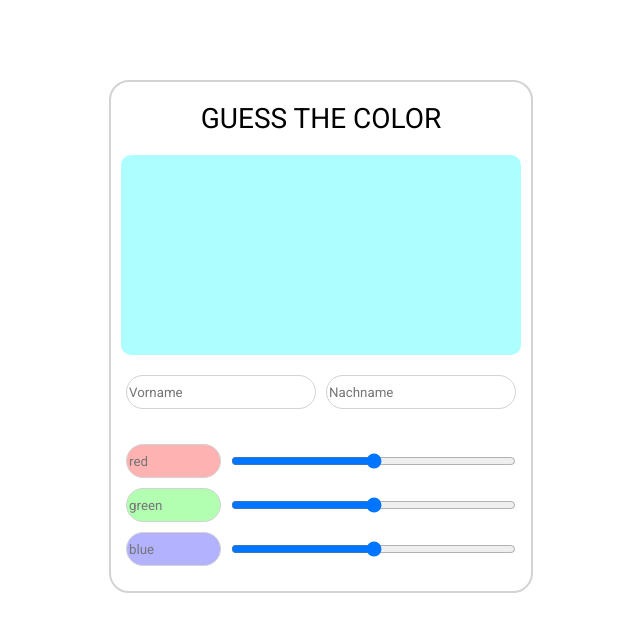
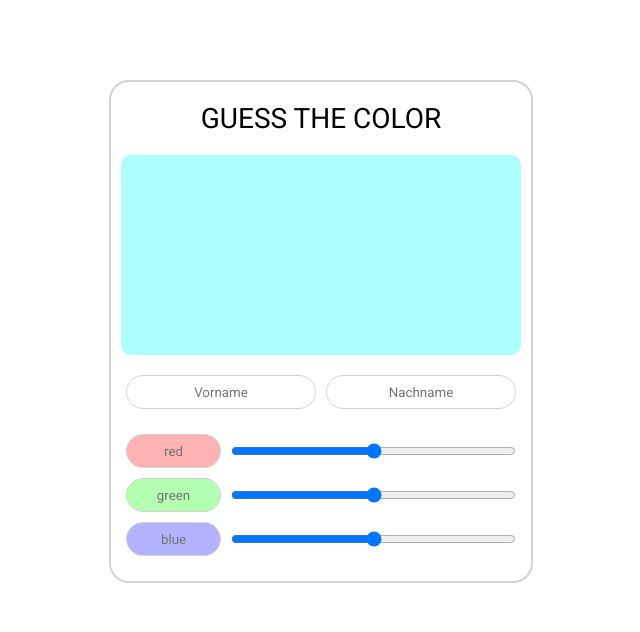
Before and after one commit to aledomakis/colour-guesser, a React (Create React App) app: page / in a window 1280 px wide. Shown: the top 632 px of the page, without its empty margins (319-959 px from the left). Built offline with nearby package versions, Linux system fonts and the light colour scheme.

Commit message:
Put inputs in own file

```diff
--- a/src/App.js
+++ b/src/App.js
@@ -1,38 +1,12 @@
 import Colourbox from "./Colourbox";
+import Inputs from "./Inputs";
 
 function App() {
   return (
     <div className="container">
       <h1>GUESS THE COLOR</h1>
       <Colourbox />
-      <div className="name-input">
-        <input type="text" placeholder="Vorname" />
-        <input type="text" placeholder="Nachname" />
-      </div>
-      <div className="color-input">
-        <div className="text-color-input">
-          <input
-            type="text"
-            placeholder="red"
-            style={{ backgroundColor: "rgba(255,0,0,0.3)" }}
-          />
-          <input
-            type="text"
-            placeholder="green"
-            style={{ backgroundColor: "rgba(0,255,0,0.3)" }}
-          />
-          <input
-            type="text"
-            placeholder="blue"
-            style={{ backgroundColor: "rgba(0,0,255,0.3)" }}
-          />
-        </div>
-        <div className="slider-color-input">
-          <input type="range" style={{ trackcolor: "red", color: "green" }} />
-          <input type="range" />
-          <input type="range" />
-        </div>
-      </div>
+      <Inputs />
     </div>
   );
 }
--- /dev/null
+++ b/src/Inputs.jsx
@@ -0,0 +1,36 @@
+const Inputs = () => {
+  return (
+    <div className="inputs">
+      <div className="name-input">
+        <input type="text" placeholder="Vorname" />
+        <input type="text" placeholder="Nachname" />
+      </div>
+      <div className="color-input">
+        <div className="text-color-input">
+          <input
+            type="text"
+            placeholder="red"
+            style={{ backgroundColor: "rgba(255,0,0,0.3)" }}
+          />
+          <input
+            type="text"
+            placeholder="green"
+            style={{ backgroundColor: "rgba(0,255,0,0.3)" }}
+          />
+          <input
+            type="text"
+            placeholder="blue"
+            style={{ backgroundColor: "rgba(0,0,255,0.3)" }}
+          />
+        </div>
+        <div className="slider-color-input">
+          <input type="range" style={{ trackcolor: "red", color: "green" }} />
+          <input type="range" />
+          <input type="range" />
+        </div>
+      </div>
+    </div>
+  );
+};
+
+export default Inputs;
--- a/src/index.css
+++ b/src/index.css
@@ -22,6 +22,7 @@ h1 {
 
 input[type="text"] {
   font-family: Roboto;
+  text-align: center;
   border: 1px;
   border-color: lightgrey;
   border-style: solid;
@@ -57,6 +58,11 @@ input[type="text"]:hover {
   max-width: inherit;
   height: 200px;
   margin: 10px 0;
+}
+
+.inputs {
+  width: inherit;
+  max-width: inherit;
 }
 
 .name-input {
```
